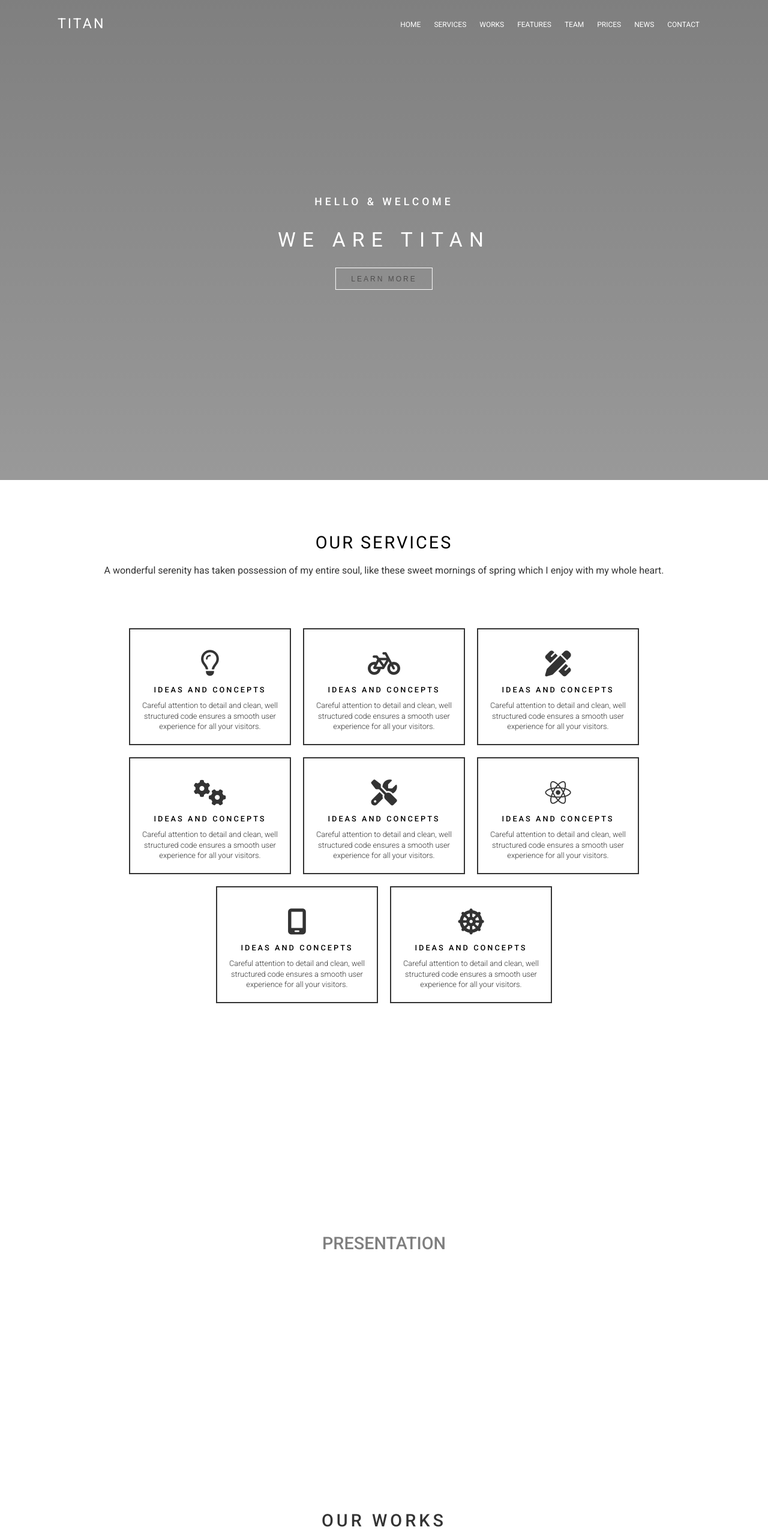
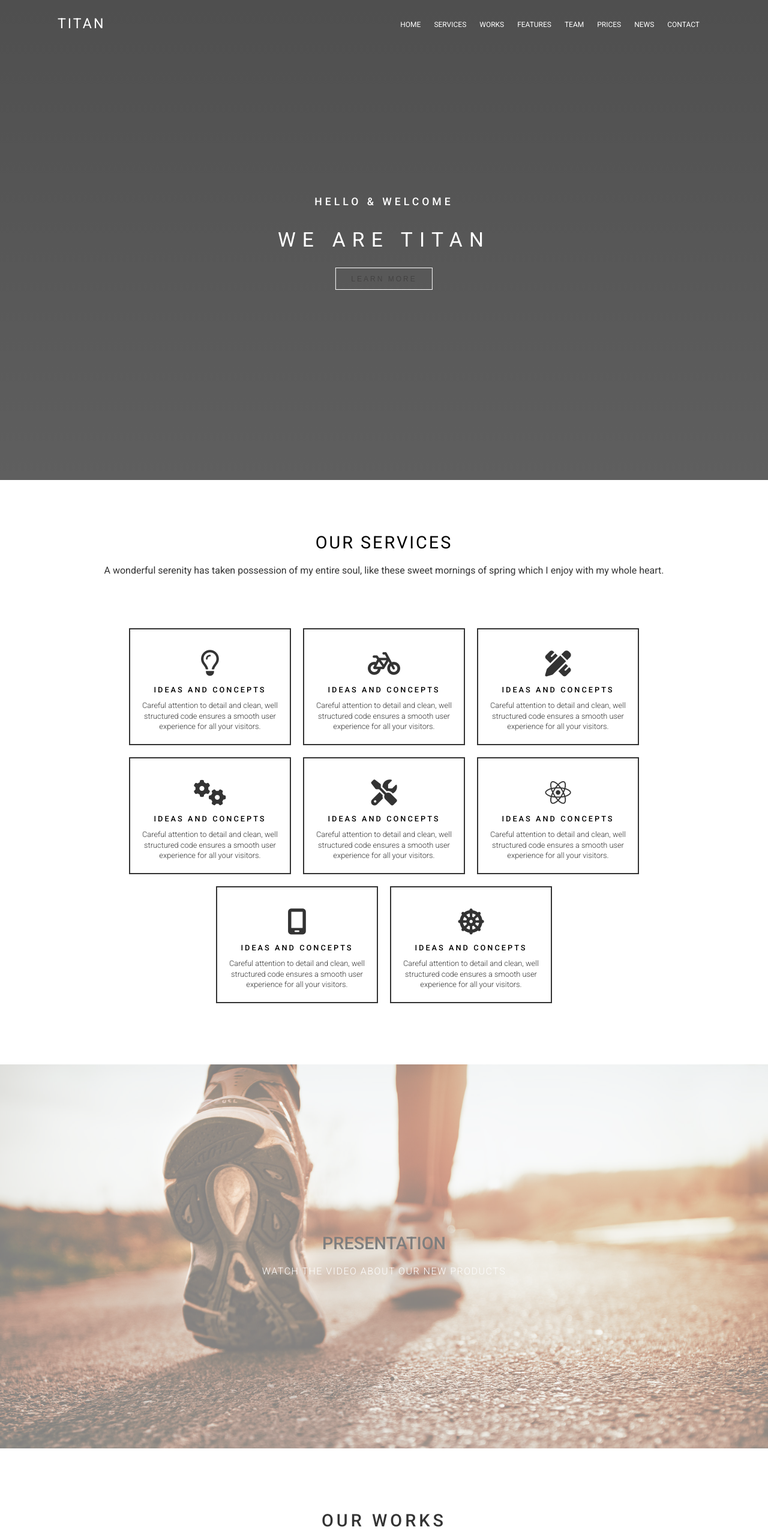
Before and after one commit to Sudhar2006/Titan-project, a plain HTML site: page index.html in a window 1280 px wide. Shown: the top 2560 px of the page at 60% size. Drawn offline with Linux system fonts and the light colour scheme; the site is published under a folder, as on GitHub Pages, so addresses that start at the root find nothing.

Commit message:
Update style.css

```diff
--- a/style.css
+++ b/style.css
@@ -22,7 +22,7 @@ li {
 header{
     width: 100%;
     height: 100vh;
-    background-image: linear-gradient(rgba(0,0,0,0.5),rgba(0,0,0,0.4)),url(/Images/header-bg.png);
+    background-image: linear-gradient(rgba(0,0,0,0.5),rgba(0,0,0,0.4)),url(Images/header-bg.png);
     background-size: cover;
     background-position: bottom;
     position: relative;
@@ -184,7 +184,7 @@ nav ul li a:hover{
 .main-presentation {
     width: 100%;
     height: 80vh;
-    background-image: url(/Images/walk.jpg);
+    background-image: url(Images/walk.jpg);
     opacity: 0.5;
     background-size: cover;
     position: relative;
@@ -391,7 +391,7 @@ nav ul li a:hover{
 .main-scoreboard {
     width: 100%;
     height: 90vh;
-    background-image: linear-gradient(rgba(0, 0, 0, 0.8), rgba(0, 0, 0, 0.8)), url(/Images/leaf.jpg);
+    background-image: linear-gradient(rgba(0, 0, 0, 0.8), rgba(0, 0, 0, 0.8)), url(Images/leaf.jpg);
     background-size: cover;
     background-position: top;
     color: #fff;
```
